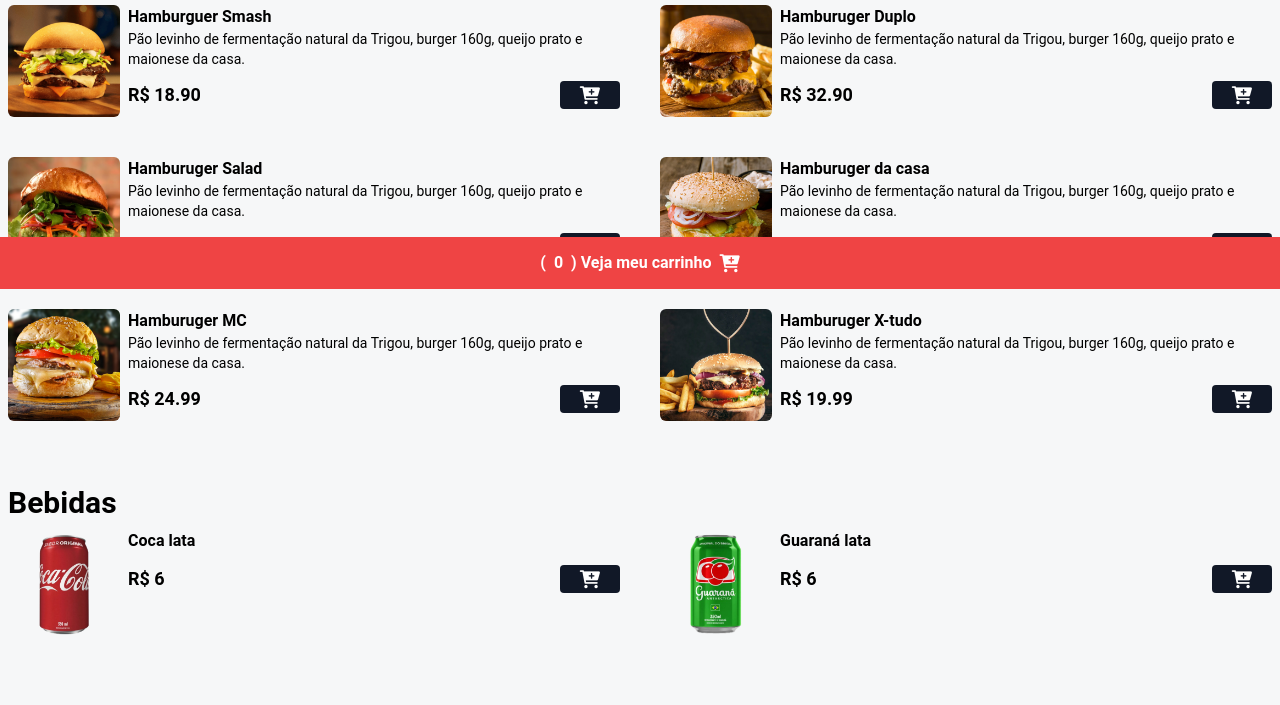
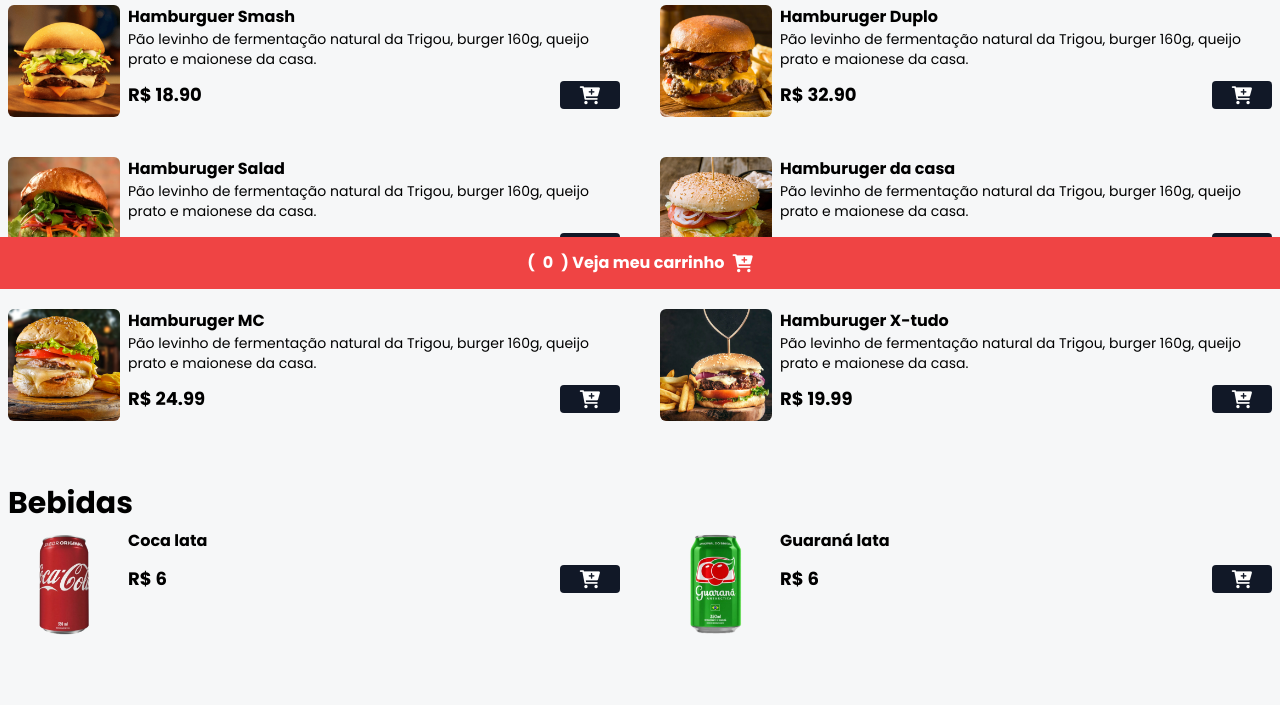
Before and after one commit to Cleverson461/projeto_hamburgueria, a website: page index.html in a window 1280 px wide. Shown: the part 511-1216 px from the top of the page. Drawn offline with nearby package versions, Linux system fonts and the light colour scheme.

Commit message:
Projeto Hamburgueria

```diff
--- a/styles/style.css
+++ b/styles/style.css
@@ -3,5 +3,5 @@
 @tailwind utilities;
 
 body{
-    background-color: #f6f7f8;
+  background-color: #F6F7F8;
 }
--- a/tailwind.config.js
+++ b/tailwind.config.js
@@ -3,11 +3,11 @@ module.exports = {
   content: ["./**/*.{html,js}"],
   theme: {
     fontFamily:{
-      'sans': ['Roboto', 'sans-serif']
+      'sans': ['Poppins', 'sans-serif']
     },
     extend: {
       backgroundImage:{
-        "home": "url('/assets/bg.png')",
+        "home": "url('/assets/bg.png')"
       }
     },
   },
```
Also changed, not shown: styles/output.css.
